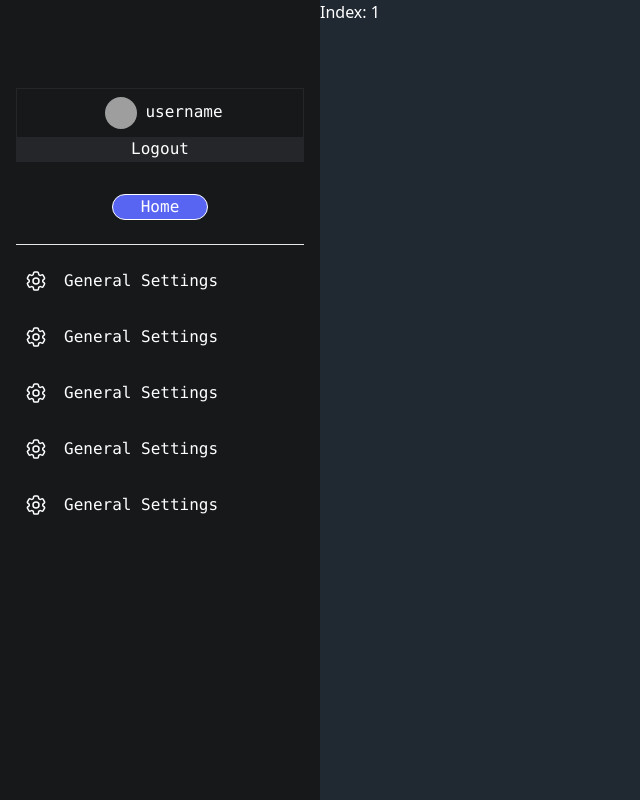
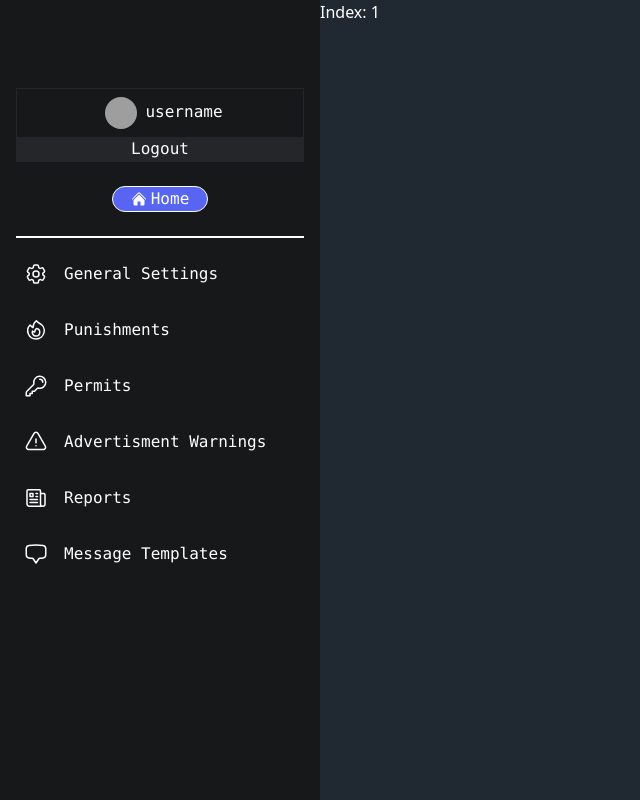
Before and after one commit to SlightlyEpic/sentry-dashboard, a React (Vite) app: page /settings/1 in a window 1280 px wide. Shown: the whole page, without its empty margins (0-640 px from the left). Built offline with nearby package versions, Linux system fonts and the light colour scheme; grey boxes are pictures that could not be loaded.

Commit message:
Styled navmenu

```diff
--- a/src/components/Navmenu.tsx
+++ b/src/components/Navmenu.tsx
@@ -1,15 +1,9 @@
 import { ChevronLeftIcon, HomeIcon } from '@heroicons/react/24/solid';
 import { Cog6ToothIcon, FireIcon, KeyIcon, ExclamationTriangleIcon, NewspaperIcon, ChatBubbleBottomCenterIcon } from '@heroicons/react/24/outline';
 import { useState } from 'react';
-// import { useLocation } from 'react-router-dom';
+import { Link } from 'react-router-dom';
 import { Avatar } from './Avatar';
 
-// type PageLink = {
-//     name: string
-//     path: string
-//     icon?: React.ReactElement
-//     children?: PageLink[]
-// };
 
 export type NavmenuProps = {
     serverId: string
@@ -17,24 +11,21 @@ export type NavmenuProps = {
 
 type NavmenuItemProps = {
     name: string
+    to: string
+    serverId: string
     children: React.ReactNode
 }
 
 function NavmenuItem(props: NavmenuItemProps) {
-    return <div className='flex flex-row items-center justify-start bg-bgdark hover:bg-bggrey-l transition-colors duration-200 w-2/3 sm:w-1/2 md:w-full gap-4 p-2 rounded-md
+    return <Link to={`/settings/${props.serverId}/${props.to}`} className='flex flex-row items-center justify-start bg-bgdark hover:bg-bggrey-l transition-colors duration-200 w-full gap-4 p-2 rounded-md
     cursor-pointer'>
         {props.children}
         <div>{props.name}</div>
-    </div>
+    </Link>
 }
 
 function ExpanderArrow(expanded: boolean, setExpanded: React.Dispatch<React.SetStateAction<boolean>>) {
     return <>
-        {/* <div className={
-            'mt-2 visible md:hidden absolute left-full top-0 -z-20 flex items-center justify-center w-12 h-12 bg-bgdark rounded-r-md transition-transform duration-500 ' +
-            (expanded ? '-translate-x-full' : ``)
-        }></div> */}
-
         <div
             className={
                 'mt-2 visible md:hidden absolute left-full top-0 z-10 flex items-center justify-center w-12 h-12 bg-bgdark rounded-r-md transition-transform duration-500 ' +
@@ -47,7 +38,7 @@ function ExpanderArrow(expanded: boolean, setExpanded: React.Dispatch<React.SetS
     </>
 }
 
-export function Navmenu() {
+export function Navmenu({ serverId }: NavmenuProps) {
     let [expanded, setExpanded] = useState(true);
 
     return (
@@ -63,96 +54,38 @@ export function Navmenu() {
             <div className='max-w-sm flex flex-col h-full w-full gap-4'>
                 <div className='p-6'></div>
 
-                <div className='mt-2 mb-2 text-white self-center border border-bgdark-l w-full flex justify-center items-center flex-col'>
+                <div className='mt-2 text-white self-center border border-bgdark-l w-full flex justify-center items-center flex-col'>
                     <div>
                         <Avatar image='https://cdn.discordapp.com/avatars/219806114420752384/b87f6ff3b17560161b06b2330df48fb5?size=512' size='md'></Avatar>
                         username
                     </div>
-                    <button className='bg-bgdark-l hover:bg-gray-800 w-full'>Logout</button>
+                    <button className='bg-bgdark-l hover:bg-blurple transition-colors duration-200 w-full'>Logout</button>
                 </div>
-                <button className='mt-2 mb-2 bg-blurple border border-white w-24 rounded-full hover:hue-rotate-15 transition-colors duration-200 self-center'>
-                    Home
-                </button>
-                <hr />
+                <Link to='/' className='mt-2 mb-2 bg-blurple border border-white w-24 rounded-full hover:hue-rotate-15 transition-colors duration-200 self-center flex items-center justify-center gap-1'>
+                    <HomeIcon className='w-4 h-4' /> Home
+                </Link>
+                <div className='w-full border border-white' />
 
-                <NavmenuItem name='General Settings'><Cog6ToothIcon className='w-6 h-6'></Cog6ToothIcon></NavmenuItem>
-                <NavmenuItem name='General Settings'><Cog6ToothIcon className='w-6 h-6'></Cog6ToothIcon></NavmenuItem>
-                <NavmenuItem name='General Settings'><Cog6ToothIcon className='w-6 h-6'></Cog6ToothIcon></NavmenuItem>
-                <NavmenuItem name='General Settings'><Cog6ToothIcon className='w-6 h-6'></Cog6ToothIcon></NavmenuItem>
-                <NavmenuItem name='General Settings'><Cog6ToothIcon className='w-6 h-6'></Cog6ToothIcon></NavmenuItem>
+                <NavmenuItem name='General Settings' serverId={serverId} to='general'>
+                    <Cog6ToothIcon className='w-6 h-6'></Cog6ToothIcon>
+                </NavmenuItem>
+                <NavmenuItem name='Punishments' serverId={serverId} to='punishments'>
+                    <FireIcon className='w-6 h-6'></FireIcon>
+                    </NavmenuItem>
+                <NavmenuItem name='Permits' serverId={serverId} to='permits'>
+                    <KeyIcon className='w-6 h-6'></KeyIcon>
+                </NavmenuItem>
+                <NavmenuItem name='Advertisment Warnings' serverId={serverId} to='adwarn'>
+                    <ExclamationTriangleIcon className='w-6 h-6'></ExclamationTriangleIcon>
+                </NavmenuItem>
+                <NavmenuItem name='Reports' serverId={serverId} to='reports'>
+                    <NewspaperIcon className='w-6 h-6'></NewspaperIcon>
+                </NavmenuItem>
+                <NavmenuItem name='Message Templates' serverId={serverId} to='messages'>
+                    <ChatBubbleBottomCenterIcon className='w-6 h-6'></ChatBubbleBottomCenterIcon>
+                </NavmenuItem>
             </div>
 
         </div>
     )
 }
-
-// export function Navmenu(props: NavmenuProps) {
-//     let [expanded, setExpanded] = useState(true);
-//     // const location = useLocation();
-//     const pathname = location.pathname;
-
-//     const serverId = props.serverId;
-//     /**@TODO incorporate serverId in these redirect links, maybe with something like watchEffect */
-
-//     let links: PageLink[] = [
-//         { name: 'Home', path: '/', icon: <HomeIcon className='w-5 h-5' /> },
-//         { name: 'Settings', path: '/settings', icon: <Cog6ToothIcon className='w-5 h-5' />, children: [
-//             { name: 'General', path: '/settings/general' },
-//             { name: 'Punishments', path: '/settings/punishments' },
-//             { name: 'Permits', path: '/settings/permits' },
-//             { name: 'Advertisment Warnings', path: '/settings/adwarnings' },
-//             { name: 'Reports', path: '/settings/reports' },
-//         ] }
-//     ]
-
-//     return (
-//         <div className={
-//                 "w-screen absolute md:relative z-10 bg-bgdark flex flex-col border-r-2 border-bgdark-l h-screen md:min-w-80 md:w-80 p-4 font-mono transition-transform duration-500 " +
-//                 (expanded ? '' : '-translate-x-full')
-//         }>
-//             <img src='/waves/vertical-blurple-dark-waves.svg' alt='' className='object-cover w-full h-full absolute left-0 top-0 -z-10' />
-
-//             <div className={
-//                 '-z-20 mt-2 visible absolute left-full top-0 flex items-center justify-center w-12 h-12 bg-bgdark rounded-r-md border-bgdark-l transition-transform duration-500 border-2 border-l-0 ' +
-//                 (expanded ? '-translate-x-full' : ``)
-//             } />
-
-//             <div
-//                 className={
-//                     "mt-2 visible md:hidden absolute left-full top-0 flex items-center justify-center w-12 h-12 bg-transparent transition-transform duration-500 " +
-//                     (expanded ? '-translate-x-full' : '')
-//                 }
-//                 onClick={() => setExpanded(expanded => !expanded)}
-//             >
-//                 <ChevronLeftIcon className={'text-white w-8 h-8 transition-transform duration-500 ' + (expanded ? '' : 'rotate-180')} />
-//             </div>
-
-//             {/* Spacer */}
-//             <div className='p-6'></div>
-
-//             <div className='text-white'>
-//                 You are: <img className='m-4 inline rounded-full' src={''} width={24} height={24} alt='pfp' /> username
-//             </div>
-
-//             <hr />
-
-//             <button className='m-4 bg-bgdark-l text-white hover:bg-gray-800'>Logout</button>
-
-//             {links.map((link, i) => (
-//                 <div key={link.path} className='flex flex-col items-start'>
-//                     <a href={link.path} className={'flex items-center justify-start gap-2 text-white hover:text-blue-500 text-lg w-full p-1 hover:bg-bgdark-l ' + (link.path === pathname ? 'bg-bgdark-l border-r-2 border-blurple' : '')}>
-//                         {link.icon}{link.name}
-//                     </a>
-
-//                     {/* {link.children && link.children.map((link2, i2) => (
-//                         <a href={link2.path} key={link2.path} className={'text-left text-slate-400 hover:text-blue-500 text-md w-full p-1 hover:bg-bgdark-l ' + (link2.path === pathname ? 'bg-bgdark-l border-r-2 border-blurple' : '')}>
-//                             {i2 === link.children!.length - 1 ? '└─' : '├─'} {link2.name}
-//                         </a>
-//                     ))} */}
-
-//                     {i !== links.length - 1 && <div className='mt-2 mb-2 w-full h-0 border-[1px] border-bgdark-l'></div>}
-//                 </div>
-//             ))}
-//         </div>
-//     )
-// }
--- a/src/routes/serverSettings/Settings.tsx
+++ b/src/routes/serverSettings/Settings.tsx
@@ -41,7 +41,7 @@ export default function Settings() {
         <div className="flex justify-center min-h-screen bg-bggrey">
             <div className='flex justify-center w-full max-w-screen-xl'>
                 {/* <Navmenu serverId={loaderData.serverId} /> */}
-                <Navmenu />
+                <Navmenu serverId={loaderData.serverId} />
                 <div className='w-full h-full relative'>
                     <Outlet />
                 </div>
```
